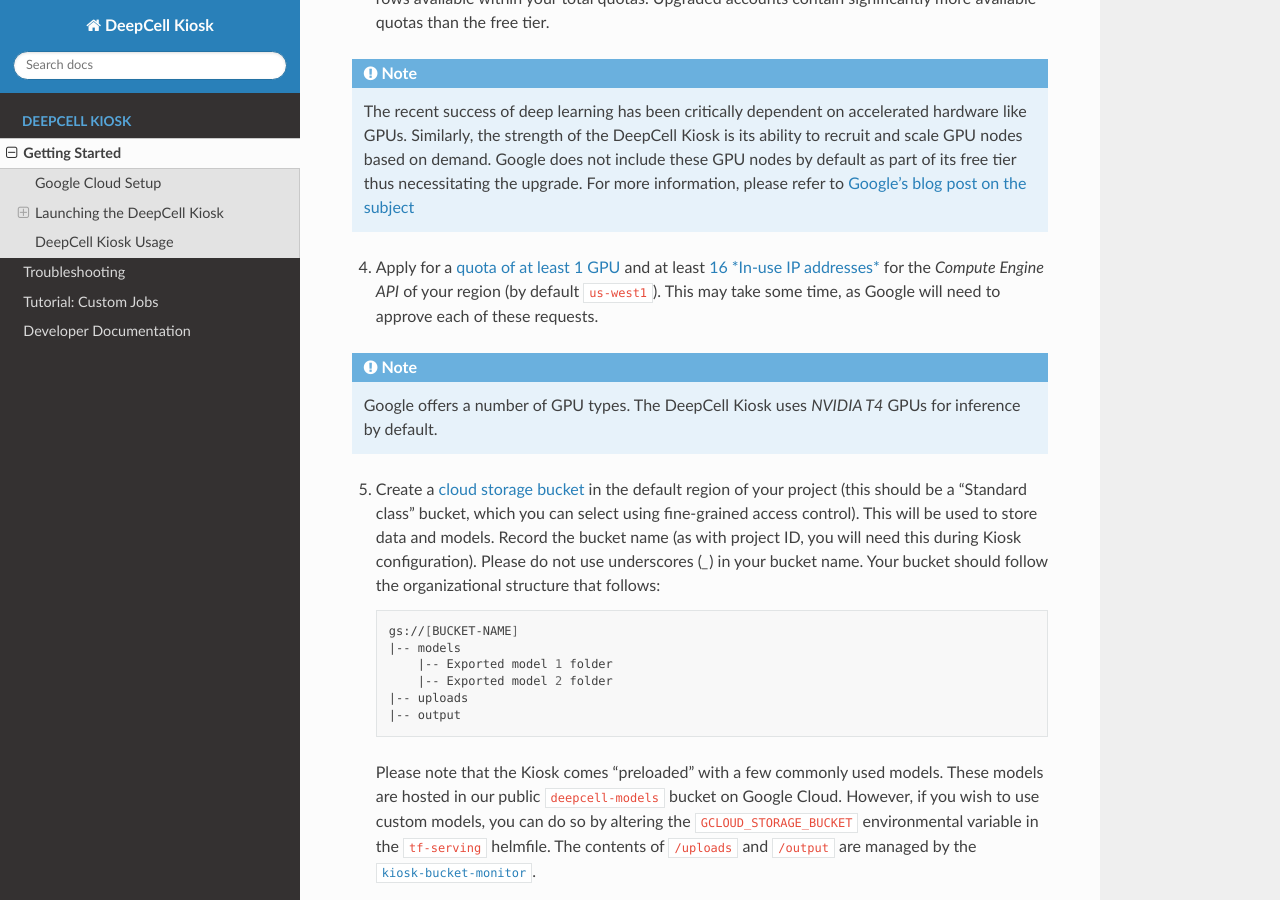
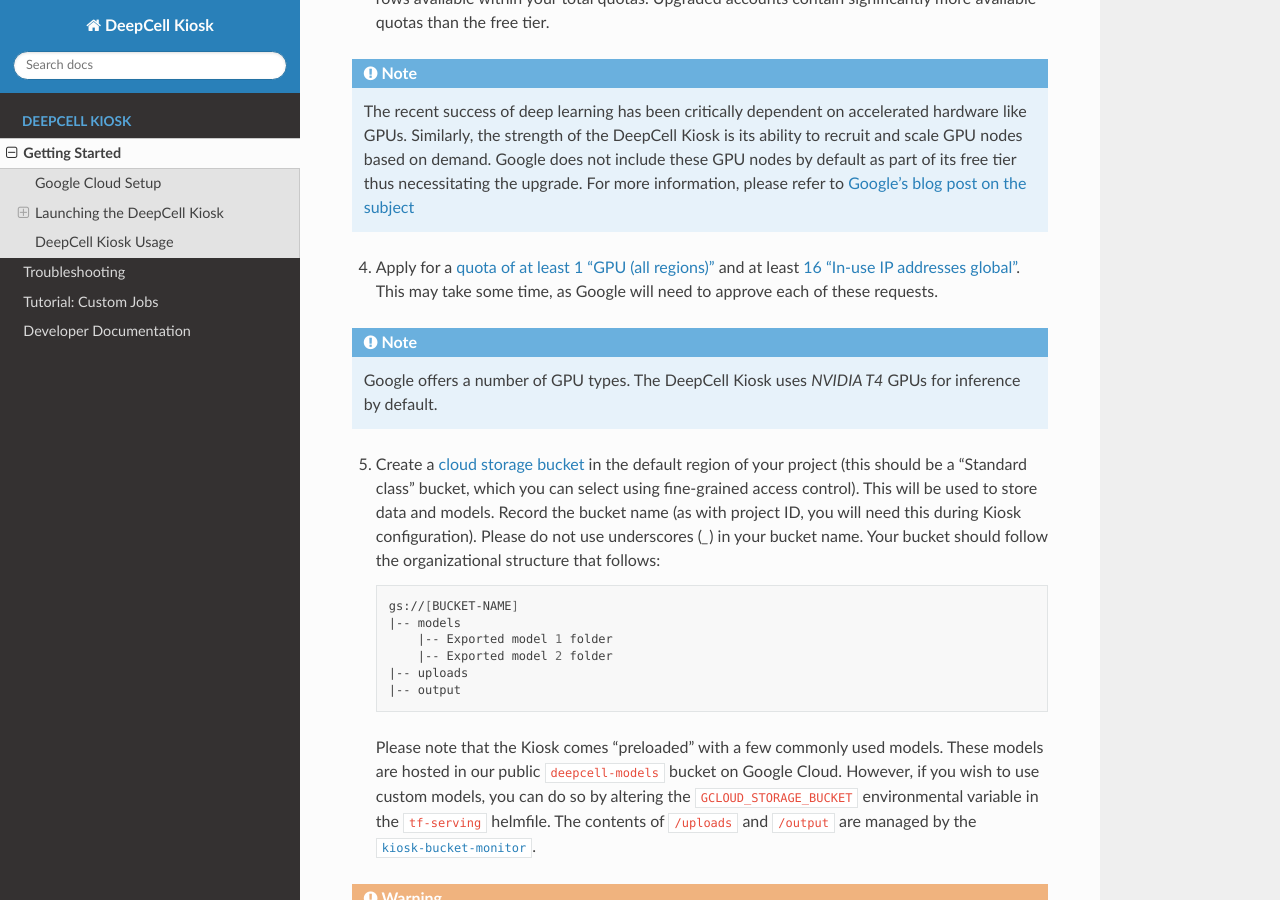
Before and after one commit to vanvalenlab/kiosk-console, a Sphinx documentation site: the page built from docs/source/GETTING_STARTED.rst, in a window 1280 px wide and 900 px high, scrolled down 758 px. Built offline with Sphinx 7.4.7 and the Read the Docs theme 2.0.0, drawn with Linux system fonts in a browser that asks for light colours.

Commit message:
Clarify Quota increase documentation (#359)
* clarify docs and menu warning for "global" quotas, not regional.

* remove the "for your region" text, as the required quotas are global.

* check for GPU quota and warn if not >= 1

```diff
--- a/docs/source/GETTING_STARTED.rst
+++ b/docs/source/GETTING_STARTED.rst
@@ -22,7 +22,7 @@
 
 .. note:: The recent success of deep learning has been critically dependent on accelerated hardware like GPUs. Similarly, the strength of the DeepCell Kiosk is its ability to recruit and scale GPU nodes based on demand. Google does not include these GPU nodes by default as part of its free tier thus necessitating the upgrade. For more information, please refer to `Google's blog post on the subject <https://cloud.google.com/blog/products/gcp/gpus-service-kubernetes-engine-are-now-generally-available>`_
 
-4. Apply for a `quota of at least 1 GPU <https://cloud.google.com/compute/quotas#gpus>`_ and at least `16 *In-use IP addresses* <https://cloud.google.com/compute/quotas#ip_addresses>`_ for the *Compute Engine API* of your region (by default ``us-west1``). This may take some time, as Google will need to approve each of these requests.
+4. Apply for a `quota of at least 1 "GPU (all regions)" <https://cloud.google.com/compute/quotas#gpus>`_ and at least `16 "In-use IP addresses global" <https://cloud.google.com/compute/quotas#ip_addresses>`_. This may take some time, as Google will need to approve each of these requests.
 
 .. note:: Google offers a number of GPU types. The DeepCell Kiosk uses `NVIDIA T4` GPUs for inference by default.
 
```
Also changed, not shown: 1 other file.
